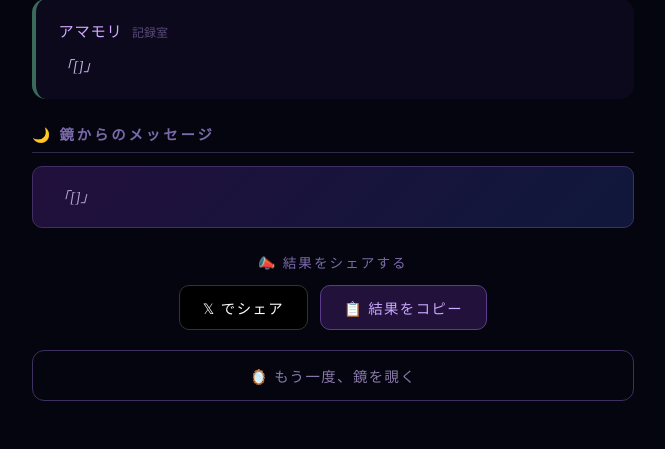
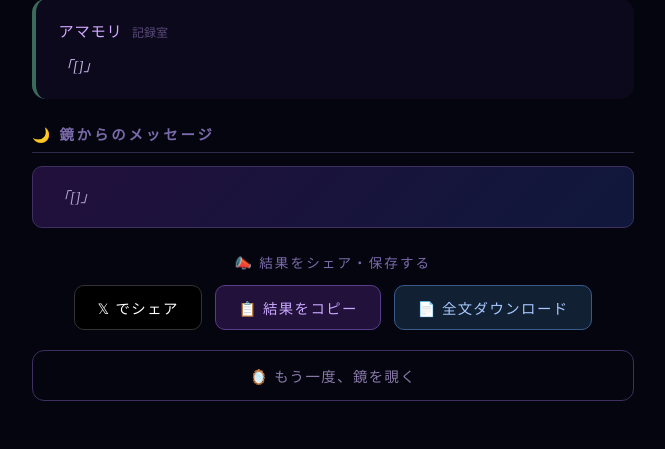
Before and after one commit to UmbrellaParade/seikaku, a Flask app: template templates/result.html in a window 1280 px wide. Shown: the part 2291-2740 px from the top of the page, without its empty margins (307-972 px from the left). Run offline with Flask 3, Linux system fonts and the light colour scheme; the template is opened without the code that fills it: most values are stand-ins (such as "Sample title", 1, 10 or a date in 2020).

Commit message:
全文ダウンロード機能追加

```diff
--- a/static/css/style.css
+++ b/static/css/style.css
@@ -790,6 +790,12 @@ body {
   border: 1px solid #5a3d8a;
 }
 
+.share-download {
+  background: rgba(20, 40, 60, 0.8);
+  color: #a8c8ff;
+  border: 1px solid #3a5a8a;
+}
+
 /* ===== BACK BUTTON ===== */
 .back-btn {
   display: block;
--- a/templates/result.html
+++ b/templates/result.html
@@ -201,15 +201,18 @@
       </div>
     </div>
 
-    <!-- シェアボタン -->
+    <!-- シェア・ダウンロード -->
     <div class="share-section">
-      <p class="share-label">📣 結果をシェアする</p>
+      <p class="share-label">📣 結果をシェア・保存する</p>
       <div class="share-buttons">
         <a class="share-btn share-x" href="{{ 'https://twitter.com/intent/tweet?text=' + (('【鏡よ鏡、私はダ～レ？】%0A' + (name if name and name != 'あなた' else 'あなた') + 'の魂の正体は…%0A%0A' + type_data.icon + '【' + result_type + '】%0A― ' + type_data.subtitle + ' ―%0A%0A%23鏡よ鏡私はダーレ %23UmbrellaParade%0A%0Ahttps://seikaku.umbrellaparade13.com') | urlencode) }}" target="_blank" rel="noopener">
           𝕏 でシェア
         </a>
         <button class="share-btn share-copy" onclick="copyResult()">
           📋 結果をコピー
+        </button>
+        <button class="share-btn share-download" onclick="downloadResult()">
+          📄 全文ダウンロード
         </button>
       </div>
     </div>
@@ -262,6 +265,92 @@
       canvas.height = window.innerHeight;
     });
 
+    // 全文ダウンロード
+    function downloadResult() {
+      const name = `{{ name if name and name != 'あなた' else 'あなた' }}`;
+      const birthday = `{{ birthday }}`;
+      const resultType = `{{ result_type }}`;
+      const subtitle = `{{ type_data.subtitle }}`;
+      const icon = `{{ type_data.icon }}`;
+
+      let text = `╔══════════════════════════════════╗\n`;
+      text += `║  鏡よ鏡、私はダ～レ？ 診断結果  ║\n`;
+      text += `║        Umbrella Parade           ║\n`;
+      text += `╚══════════════════════════════════╝\n\n`;
+
+      if (name !== 'あなた') text += `【診断者】${name}\n`;
+      if (birthday) text += `【生年月日】${birthday}\n`;
+      text += `\n`;
+
+      text += `━━━━━━━━━━━━━━━━━━━━━━━━\n`;
+      text += `${icon} あなたの魂の正体は\n\n`;
+      text += `【 ${resultType} 】\n`;
+      text += `― ${subtitle} ―\n`;
+      text += `━━━━━━━━━━━━━━━━━━━━━━━━\n\n`;
+
+      text += `■ あなたという存在\n`;
+      text += `{{ type_data.description | replace('\n\n', '\n') }}\n\n`;
+
+      text += `■ 強み\n{{ type_data.strength }}\n\n`;
+      text += `■ 課題\n{{ type_data.weakness }}\n\n`;
+
+      {% if type_data.strength_detail %}
+      text += `■ あなたの強みについて、もう少し\n{{ type_data.strength_detail }}\n\n`;
+      {% endif %}
+
+      {% if type_data.challenge_detail %}
+      text += `■ 気づきのきっかけに\n{{ type_data.challenge_detail }}\n\n`;
+      {% endif %}
+
+      {% if type_data.compatibility_detail %}
+      text += `━━━━━━━━━━━━━━━━━━━━━━━━\n`;
+      text += `■ 相性の良い種族\n`;
+      text += `━━━━━━━━━━━━━━━━━━━━━━━━\n`;
+      {% for c in type_data.compatibility_detail %}
+      text += `\n【 {{ c.name }} 】\n`;
+      text += `◎ なぜ相性がいいのか\n{{ c.reason }}\n\n`;
+      text += `◎ さらに仲良くなるには\n{{ c.improve }}\n\n`;
+      text += `◎ 気をつけたいこと＆対策\n{{ c.caution }}\n\n`;
+      {% endfor %}
+      {% endif %}
+
+      {% if life_info and life_info.life_areas %}
+      text += `━━━━━━━━━━━━━━━━━━━━━━━━\n`;
+      text += `■ あなたの人生の各領域\n`;
+      text += `━━━━━━━━━━━━━━━━━━━━━━━━\n\n`;
+      {% for key, area in life_info.life_areas.items() %}
+      text += `【 {{ area.title }} 】\n{{ area.description }}\n\n💡 ヒント：{{ area.hint }}\n\n`;
+      {% endfor %}
+      {% endif %}
+
+      {% if life_info and life_info.character_messages %}
+      text += `━━━━━━━━━━━━━━━━━━━━━━━━\n`;
+      text += `■ キャラクターからのメッセージ\n`;
+      text += `━━━━━━━━━━━━━━━━━━━━━━━━\n\n`;
+      text += `【ヴェル13世】\n「{{ life_info.character_messages.vel }}」\n\n`;
+      text += `【カーラ・マンソン】\n「{{ life_info.character_messages.carla }}」\n\n`;
+      text += `【アマモリ】\n「{{ life_info.character_messages.amamori }}」\n\n`;
+      {% endif %}
+
+      text += `━━━━━━━━━━━━━━━━━━━━━━━━\n`;
+      text += `■ 鏡からのメッセージ\n`;
+      text += `━━━━━━━━━━━━━━━━━━━━━━━━\n\n`;
+      text += `「{{ type_data.message }}」\n\n`;
+
+      text += `━━━━━━━━━━━━━━━━━━━━━━━━\n`;
+      text += `鏡よ鏡、私はダ～レ？\nhttps://seikaku.umbrellaparade13.com\n`;
+      text += `Umbrella Parade\n`;
+      text += `━━━━━━━━━━━━━━━━━━━━━━━━\n`;
+
+      const blob = new Blob([text], { type: 'text/plain;charset=utf-8' });
+      const url = URL.createObjectURL(blob);
+      const a = document.createElement('a');
+      a.href = url;
+      a.download = `鏡よ鏡_${resultType}_診断結果.txt`;
+      a.click();
+      URL.revokeObjectURL(url);
+    }
+
     // 結果コピー
     function copyResult() {
       const text = `【鏡よ鏡、私はダ～レ？】\n{{ (name if name and name != 'あなた' else 'あなた') }}の魂の正体は…\n\n{{ type_data.icon }}【{{ result_type }}】\n― {{ type_data.subtitle }} ―\n\n#鏡よ鏡私はダーレ #UmbrellaParade\nhttps://seikaku.umbrellaparade13.com`;
```
